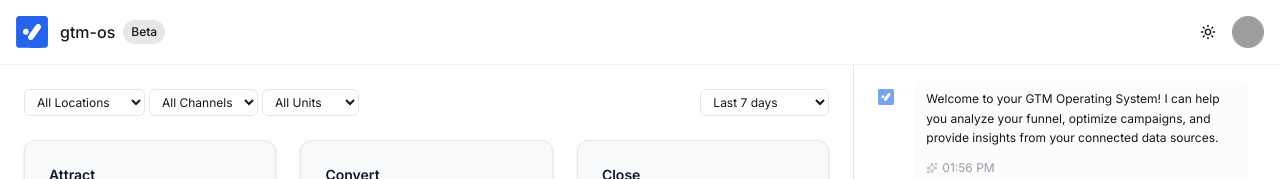
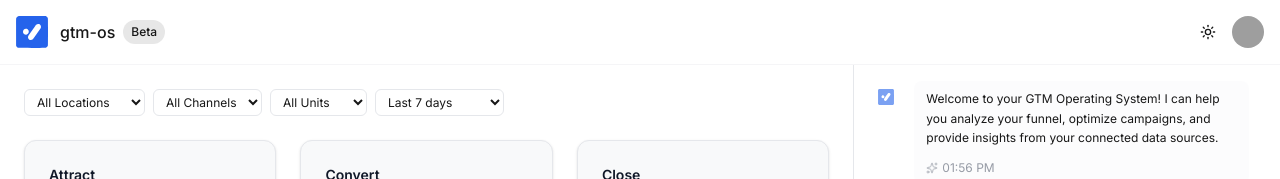
Before and after one commit to SCAILE-it/gtm-os, a Next.js app: page / in a window 1280 px wide. Shown: the top 179 px of the page. Built offline with nearby package versions, Linux system fonts and the light colour scheme; grey boxes are pictures that could not be loaded.

Commit message:
Group all filters together - timeframe with location, channel, business unit

```diff
--- a/src/components/dashboard/gtm-dashboard.tsx
+++ b/src/components/dashboard/gtm-dashboard.tsx
@@ -316,8 +316,7 @@
   return (
     <div className="p-6 space-y-6 bg-background min-h-screen">
       {/* Filters */}
-      <div className="flex items-center justify-between">
-        <div className="flex gap-1">
+      <div className="flex items-center gap-2">
         {/* Location Filter */}
         <select className="text-xs border border-gray-200 dark:border-gray-600 rounded px-2 py-1 bg-white dark:bg-gray-800">
           <option>All Locations</option>
@@ -341,9 +340,8 @@
           <option>SMB</option>
           <option>Startup</option>
         </select>
-        </div>
 
-        <div className="flex gap-1">
+        {/* Timeframe Filter */}
         <select className="text-xs border border-gray-200 dark:border-gray-600 rounded px-2 py-1 bg-white dark:bg-gray-800">
           <option>Last 7 days</option>
           <option>Last 30 days</option>
@@ -353,7 +351,6 @@
           <option>This quarter</option>
           <option>Custom range...</option>
         </select>
-        </div>
       </div>
 
       {/* Funnel Cards */}
```
Lines whose indentation alone changed are shown as unchanged.
